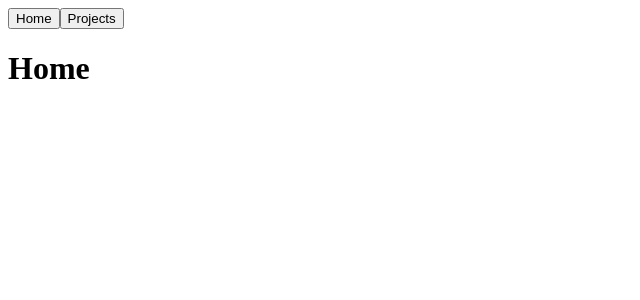
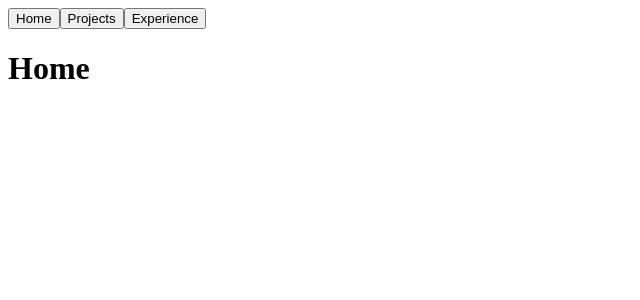
Before and after one commit to michaelgreenl/e-portfolio, a Vue app: page / in a window 1280 px wide. Shown: the top 300 px of the page, without its empty margins (0-640 px from the left). Built offline with nearby package versions, Linux system fonts and the light colour scheme.

Commit message:
client: added 'Experience' page

```diff
--- a/src/components/Navbar.vue
+++ b/src/components/Navbar.vue
@@ -3,6 +3,7 @@
         <nav>
             <button @click="routeStore.toRoute('home')">Home</button>
             <button @click="routeStore.toRoute('projects')">Projects</button>
+            <button @click="routeStore.toRoute('experience')">Experience</button>
         </nav>
     </header>
 </template>
--- a/src/stores/routeStore.js
+++ b/src/stores/routeStore.js
@@ -2,6 +2,7 @@ import { defineStore } from 'pinia';
 import { ref, markRaw } from 'vue';
 import HomeView from '../views/HomeView.vue';
 import ProjectsView from '../views/ProjectsView.vue';
+import ExperienceView from '../views/ExperienceView.vue';
 
 export const useRouteStore = defineStore('router', () => {
     const routes = {
@@ -12,6 +13,10 @@ export const useRouteStore = defineStore('router', () => {
         projects: {
             component: markRaw(ProjectsView),
             meta: { title: 'Projects' },
+        },
+        experience: {
+            component: markRaw(ExperienceView),
+            meta: { title: 'Experience' },
         },
     };
     const activeRoute = ref('home');
--- /dev/null
+++ b/src/views/ExperienceView.vue
@@ -0,0 +1,9 @@
+<template>
+    <div>
+        <h1>Experience</h1>
+    </div>
+</template>
+
+<script setup></script>
+
+<script lang="scss" scoped></script>
```
